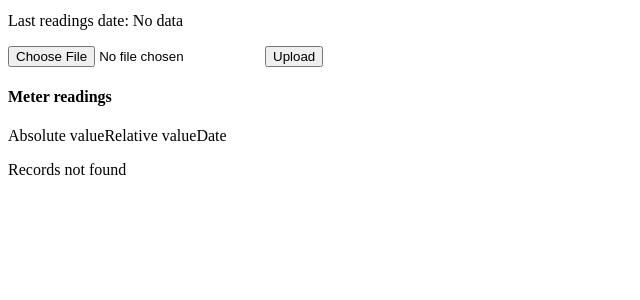
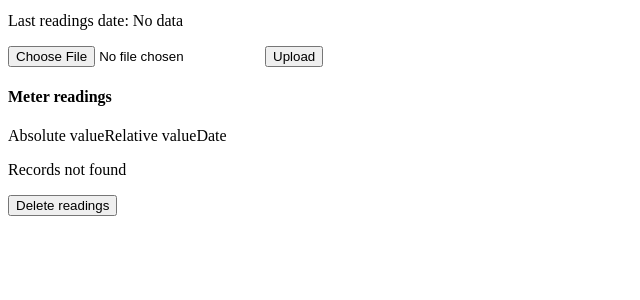
Before and after one commit to a1xg/meter, a Django app: page /meter/1/file-upload in a window 1280 px wide. Shown: the part 243-543 px from the top of the page, without its empty margins (0-640 px from the left). Run offline with Django 4.2, Linux system fonts and the light colour scheme.

Commit message:
Implemented delete-view for readings

```diff
--- a/meter/app_meter/forms.py
+++ b/meter/app_meter/forms.py
@@ -1,5 +1,4 @@
 import io
-#import csv
 import pandas as pd
 from django.forms import ModelForm, Form, FileField, ValidationError
 from . import models
@@ -30,7 +29,7 @@ class ResourceForm(ModelForm):
 class ReadingsFileForm(Form):
     csv_file = FileField()
 
-    def clean_data_file(self):
+    def check_file_type(self):
         """Checking the file type"""
         file = self.cleaned_data['csv_file']
         print('CLEAN DATA FILE')
@@ -40,19 +39,15 @@ class ReadingsFileForm(Form):
                 raise ValidationError('File Type not supported')
             return file
 
+    # TODO написать сортировку, проверку формата записи, проверку наличия ошибок записи
     def process_data(self):
         file = io.TextIOWrapper(self.cleaned_data['csv_file'].file)
-        date_colnames = ['DATE']
-        df = pd.read_csv(file, sep=',', parse_dates=date_colnames)
+        date_column = ['DATE']
+        df = pd.read_csv(file, sep=',', parse_dates=date_column)
         new_df = pd.DataFrame()
         new_df['absolute_value'] = df['VALUE'].astype(int)
         new_df['date'] = df['DATE']
         new_df = new_df.sort_values(by='date')
         new_df['relative_value'] = new_df['absolute_value'].diff().fillna(0)
         new_df['relative_value'] = new_df['relative_value'].astype(int)
-        print(f'new df {new_df}')
-
-        # TODO написать сортировку, проверку формата записи, проверку наличия ошибок записи
-        #for index, item in enumerate(df):
-            #relative_val = int(df[index]['VALUE']) - int(df[index+1]['VALUE'])
-        #    print(f'item: {item}\nindex: {index}')
+        return new_df
--- a/meter/app_meter/templates/app_meter/meter_detail.html
+++ b/meter/app_meter/templates/app_meter/meter_detail.html
@@ -44,4 +44,7 @@
     {% endif %}
     </tbody>
 </table>
+<form action="/meter/{{ meter.id }}/readings-delete">
+    <td><input method="post" type="submit" value="Delete readings" ></td>
+</form>
 {% endblock %}
--- a/meter/app_meter/urls.py
+++ b/meter/app_meter/urls.py
@@ -6,5 +6,6 @@ urlpatterns = [
     path('meter/<int:pk>/update', views.UpdateMeterView.as_view(), name='update'),
     path('meter/<int:pk>/delete', views.DeleteMeterView.as_view(), name='detail'),
     path('meter/<int:pk>/file-upload', views.ReadingsFileFormView.as_view(), name='file-upload'),
+    path('meter/<int:pk>/readings-delete', views.ReadingsDeleteView.as_view(), name='readings-delete'),
     path('meter/create/', views.CreateMeterView.as_view(), name='create'),
 ]
--- a/meter/app_meter/views.py
+++ b/meter/app_meter/views.py
@@ -1,5 +1,6 @@
 from django.shortcuts import render
 from django.views.generic import UpdateView, CreateView, ListView, DetailView, DeleteView, FormView
+import pandas as pd
 from . import models
 from . import forms
 
@@ -39,6 +40,18 @@ class DetailMeterView(DetailView):
         return context
 
 
+class ReadingsDeleteView(DeleteView):
+    model = models.Readings
+    success_url = '/'
+    template_name = 'app_meter/readings_delete.html'
+
+    def get_object(self, queryset=None):
+        return models.Readings.objects.filter(meter=self.kwargs['pk'])
+
+    def get_success_url(self):
+        return f"/meter/{self.kwargs['pk']}"
+
+
 class ReadingsFileFormView(FormView):
     form_class = forms.ReadingsFileForm
     template_name = 'app_meter/meter_detail.html'
@@ -47,7 +60,12 @@ class ReadingsFileFormView(FormView):
         return f"/meter/{self.kwargs['pk']}"
 
     def form_valid(self, form):
+        print(f'kwargs {self.kwargs}')
+        form.check_file_type()
         form.process_data()
+        # находим существующие записи по конкретному счетчику
+        exist_readings = models.Readings.objects.filter(meter=self.kwargs['pk'])
+        print(f'exist readings {exist_readings}')
         return super().form_valid(form)
 
 
```
Also changed, not shown: meter/app_meter/templates/app_meter/readings_delete.html (added, +11 -0 lines).
